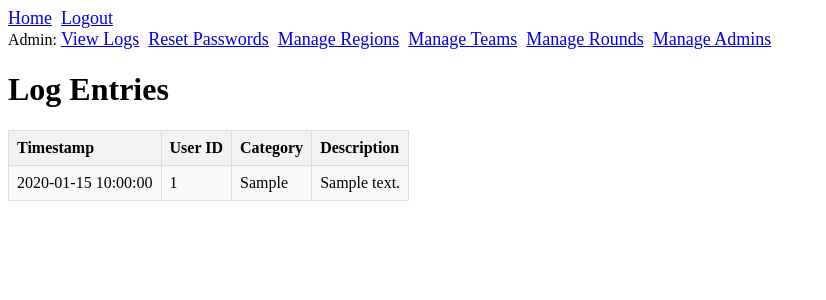
After one commit to gmichnikov/madness, a Flask app: page /admin/view_logs in a window 1280 px wide. The commit adds this page. Shown: the top 300 px of the page, without its empty margins (0-826 px from the left). Run offline with Flask 3, Linux system fonts and the light colour scheme; a user stored in the database is signed in; tables that the repository leaves empty hold one stand-in row (values such as "Sample post"); parts of the project's set-up code (start-up, migrations or seed data) failed here and were passed over.

Commit message:
Add LogEntry model and logged existing routes

```diff
--- a/app/forms.py
+++ b/app/forms.py
@@ -5,7 +5,7 @@
 class RegistrationForm(FlaskForm):
     email = StringField('Email', validators=[DataRequired(), Email()])
     full_name = StringField('Full Name', validators=[DataRequired()])
-    password = PasswordField('Password', validators=[DataRequired(), Length(min=6)])
+    password = PasswordField('Password', validators=[DataRequired(), Length(min=4)])
     submit = SubmitField('Register')
 
 class LoginForm(FlaskForm):
--- a/app/routes.py
+++ b/app/routes.py
@@ -1,6 +1,6 @@
 from flask import render_template, redirect, url_for, flash, request
 from app import app, db
-from app.models import User, Region, Team, Round
+from app.models import User, Region, Team, Round, LogEntry
 from flask_login import login_user, logout_user, login_required, current_user, LoginManager
 from app.forms import RegistrationForm, LoginForm, AdminPasswordResetForm, ManageRegionsForm, ManageTeamsForm, ManageRoundsForm, AdminStatusForm
 from functools import wraps
@@ -52,6 +52,11 @@ def register():
 
         db.session.add(new_user)
         db.session.commit()
+
+        log_entry = LogEntry(category='Register', current_user_id=new_user.id, description=f"Name: {new_user.full_name}, Email: {new_user.email}")
+        db.session.add(log_entry)
+        db.session.commit()
+
         flash('Registration successful. Please log in.')
         return redirect(url_for('login'))
     return render_template('register.html', form=form)
@@ -90,6 +95,11 @@ def admin_reset_password():
             user.set_password(form.new_password.data)
             db.session.commit()
             flash('Password reset successfully.')
+
+            log_entry = LogEntry(category='Reset Password', current_user_id=current_user.id, description=f"{current_user.full_name} reset password of {user.full_name}")
+            db.session.add(log_entry)
+            db.session.commit()
+
         else:
             flash('User not found.')
 
@@ -110,6 +120,11 @@ def admin_manage_regions():
                 region.name = region_name
         db.session.commit()
         flash('Regions updated successfully.')
+
+        log_entry = LogEntry(category='Manage Regions', current_user_id=current_user.id, description=f"{current_user.full_name} edited regions")
+        db.session.add(log_entry)
+        db.session.commit()
+
         return redirect(url_for('admin_manage_regions'))
 
     # Pre-populate form fields with current region names
@@ -133,6 +148,11 @@ def admin_manage_teams():
                 team.name = team_field.data
         db.session.commit()
         flash('Teams updated successfully.')
+
+        log_entry = LogEntry(category='Manage Teams', current_user_id=current_user.id, description=f"{current_user.full_name} edited teams")
+        db.session.add(log_entry)
+        db.session.commit()
+
         return redirect(url_for('admin_manage_teams'))
 
     # Pre-populate form fields with current team names
@@ -157,6 +177,11 @@ def admin_manage_rounds():
                 round.points = round_points
         db.session.commit()
         flash('Rounds updated successfully.')
+
+        log_entry = LogEntry(category='Manage Rounds', current_user_id=current_user.id, description=f"{current_user.full_name} edited round points")
+        db.session.add(log_entry)
+        db.session.commit()
+
         return redirect(url_for('admin_manage_rounds'))
 
     # Pre-populate form fields with current region names
@@ -185,6 +210,18 @@ def super_admin_manage_admins():
                 user.is_admin = form.is_admin.data
                 db.session.commit()
                 flash('Admin status updated successfully.')
+
+                log_entry = LogEntry(category='Manage Admins', current_user_id=current_user.id, description=f"{current_user.full_name} edited admin status of {user.full_name} to {user.is_admin}")
+                db.session.add(log_entry)
+                db.session.commit()
+
                 return redirect(url_for('super_admin_manage_admins'))
 
     return render_template('super_admin/manage_admins.html', form=form, current_admins=current_admins)
+
+@app.route('/admin/view_logs')
+@admin_required
+@login_required
+def admin_view_logs():
+    log_entries = LogEntry.query.order_by(LogEntry.timestamp.desc()).all()
+    return render_template('admin/view_logs.html', log_entries=log_entries)
--- a/app/static/styles.css
+++ b/app/static/styles.css
@@ -39,3 +39,22 @@ nav a {
         margin-right: 5px;
     }
 }
+
+.table-logs {
+    /* width: 100%; */
+    border-collapse: collapse;
+}
+
+.table-logs th, .table-logs td {
+    border: 1px solid #ddd;
+    padding: 8px;
+    text-align: left;
+}
+
+.table-logs th {
+    background-color: #f2f2f2;
+}
+
+.table-logs tr:nth-child(even) {
+    background-color: #f9f9f9;
+}
--- /dev/null
+++ b/app/templates/admin/view_logs.html
@@ -0,0 +1,23 @@
+{% extends 'base.html' %}
+
+{% block title %}Log Entries{% endblock %}
+
+{% block content %}
+    <h1>Log Entries</h1>
+    <table class="table-logs">
+        <tr>
+            <th>Timestamp</th>
+            <th>User ID</th>
+            <th>Category</th>
+            <th>Description</th>
+        </tr>
+        {% for log in log_entries %}
+        <tr>
+            <td>{{ log.timestamp }}</td>
+            <td>{{ log.current_user_id }}</td>
+            <td>{{ log.category }}</td>
+            <td>{{ log.description }}</td>
+        </tr>
+        {% endfor %}
+    </table>
+{% endblock %}
--- a/app/templates/base.html
+++ b/app/templates/base.html
@@ -16,6 +16,7 @@
                 <a href="{{ url_for('logout') }}">Logout</a>
                 {% if current_user.is_admin %}
                     <br> Admin:
+                    <a href="{{ url_for('admin_view_logs') }}">View Logs</a>
                     <a href="{{ url_for('admin_reset_password') }}">Reset Passwords</a>
                     <a href="{{ url_for('admin_manage_regions') }}">Manage Regions</a>
                     <a href="{{ url_for('admin_manage_teams') }}">Manage Teams</a>
```
Also changed, not shown: app/models.py (+11 -0 lines), migrations/versions/6dfcba0b247a_added_logentry_model.py (added, +36 -0 lines).
